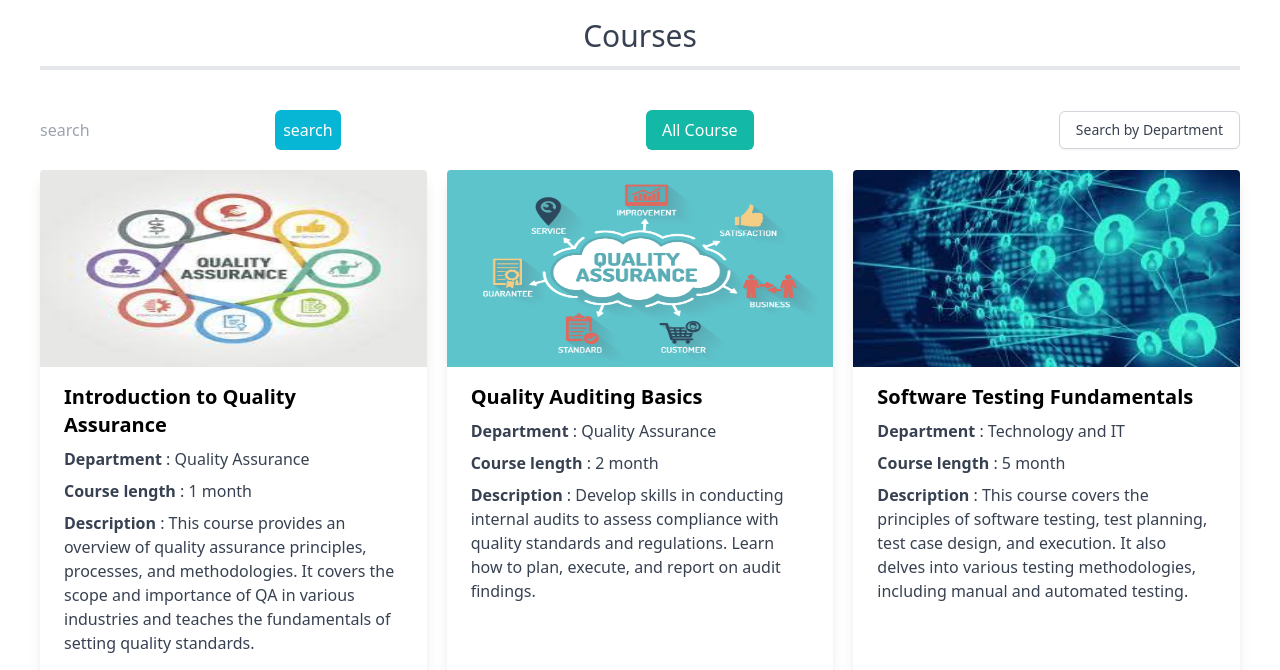
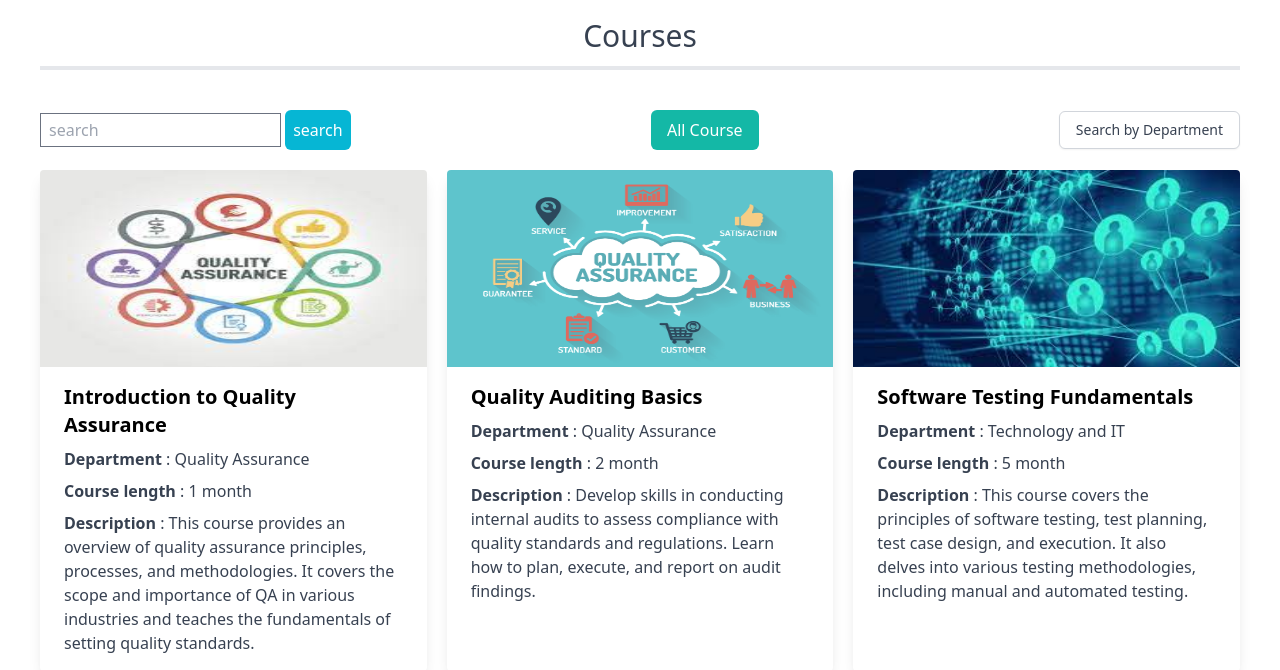
Before and after one commit to umarfaruk2/django-online-school, a Django app: page / in a window 1280 px wide. Shown: the part 582-1252 px from the top of the page. Run offline with Django 4.2, Linux system fonts and the light colour scheme; data comes from the database, SQL or seed files in the repository; some libraries are stand-ins or nearby versions.

Commit message:
update home

```diff
--- a/core/templates/index.html
+++ b/core/templates/index.html
@@ -37,7 +37,7 @@
 
   <div class="mx-10 flex items-center justify-between my-5">
    <form action="" method="get">
-    <input type="text" name="search" placeholder="search" />
+    <input type="text" name="search" class="border border-gray-500 py-1 pl-2" placeholder="search" />
     <input type="submit" value="search" class="bg-cyan-500 p-2 text-white rounded-md" />
    </form>
 
```
